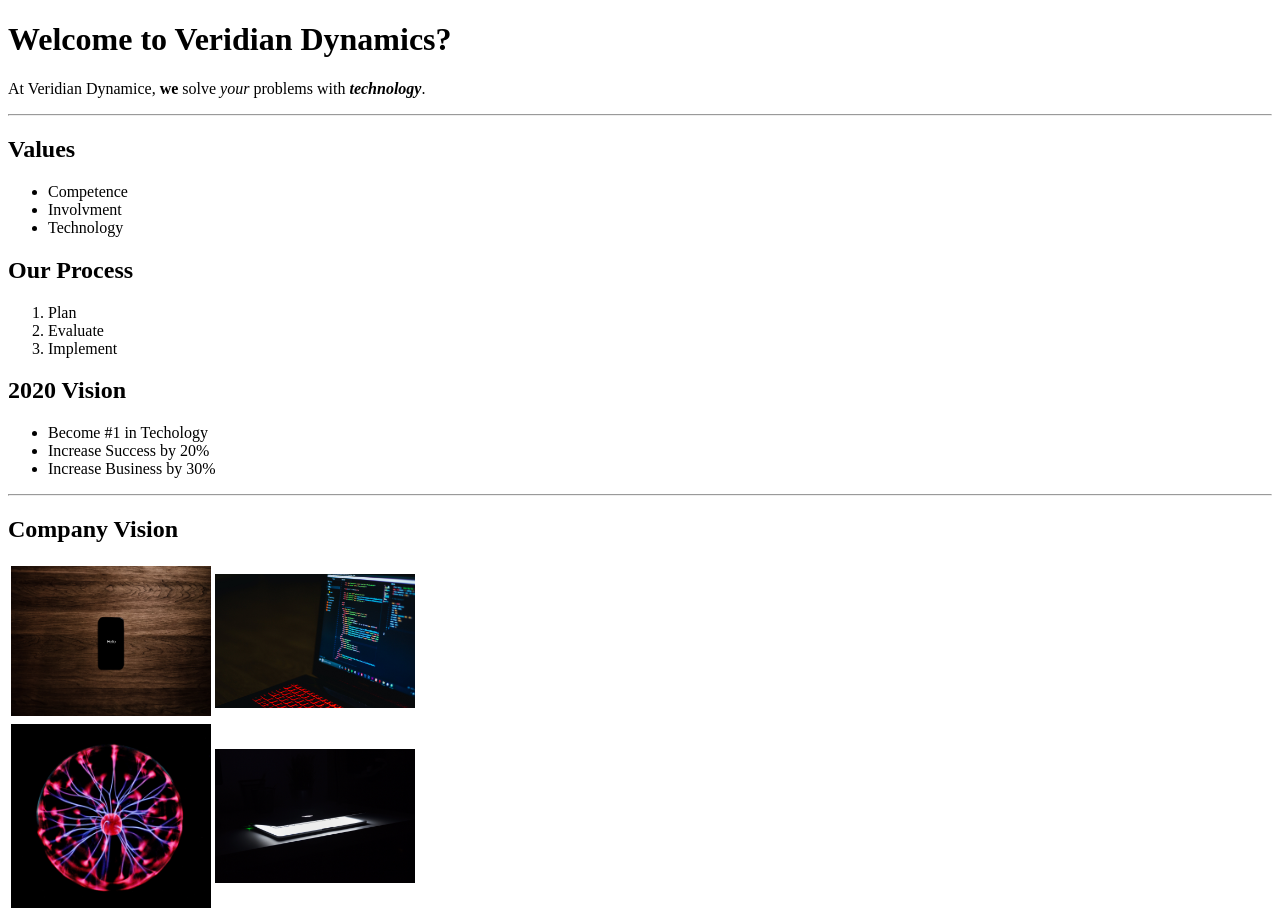
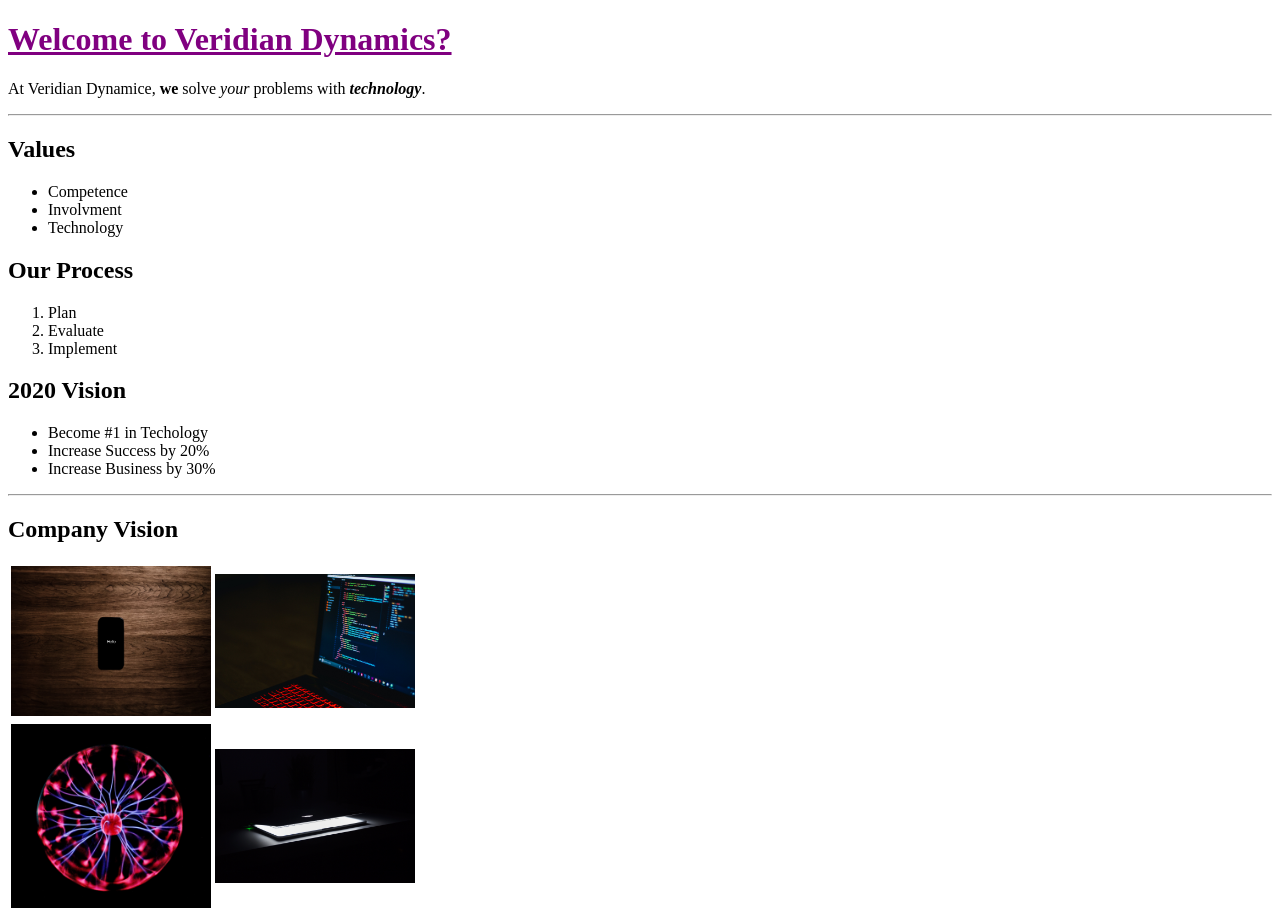
Before and after one commit to cteriipaia/codeup-web-exercises, a plain HTML site: page welcome.html in a window 1280 px wide. Shown: the top 918 px of the page. Drawn offline with Linux system fonts and the light colour scheme.

Commit message:
feat:completed intro to css exercises.

```diff
--- /dev/null
+++ b/css/style.css
@@ -0,0 +1,7 @@
+/* style sheet
+*/
+
+.fancy-header {
+    color: purple;
+    text-decoration: underline;
+}
--- a/welcome.html
+++ b/welcome.html
@@ -4,9 +4,17 @@
     <head>
         <meta charset="UTF-8">
         <title>Hello, World!</title>
+<!--        <style>
+            .fancy-header {
+                color: blue;
+                text-decoration: underline;
+            }
+        </style> -->
+        <link href="css/style.css" rel="stylesheet" type="text/css">
     </head>
     <body>
-        <h1>Welcome to Veridian Dynamics?</h1>
+        <h1 class="fancy-header">Welcome to Veridian Dynamics?</h1>
+<!--        <h1 style="color:red ;text-decoration:underline;">Welcome to Veridian Dynamics?</h1> -->
         <header>
             <p>At Veridian Dynamice, <strong>we</strong> solve
                 <em>your</em> problems with <strong><em>technology</em></strong>.
```
